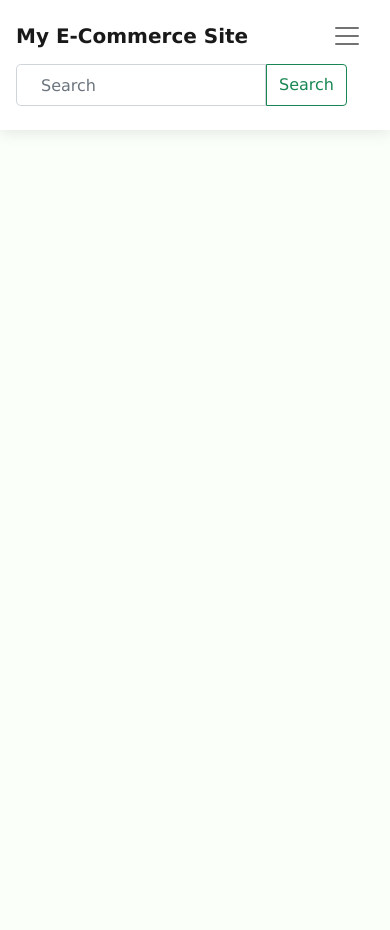
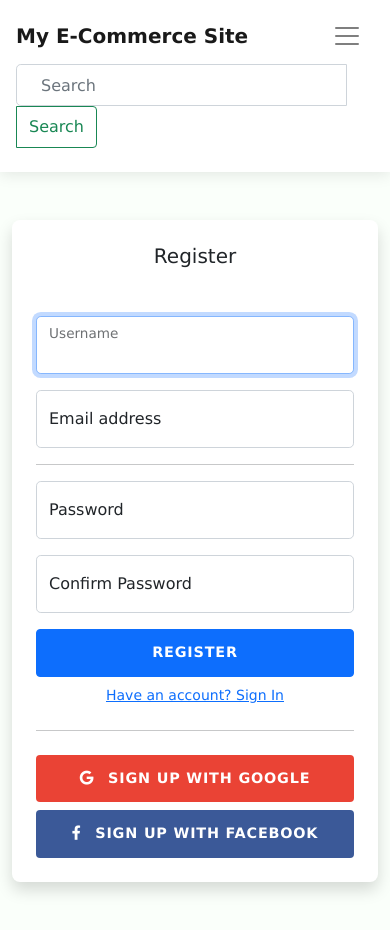
Before and after one commit to TEJA266/Project, a Vue app in the folder frontend/: page /userlogin in a window 390 px wide. Before the commit the page ends 844 px from the top, so only its background shows below. Built offline with nearby package versions, Linux system fonts and the light colour scheme.

Commit message:
Added products and products details

```diff
--- a/frontend/public/index.html
+++ b/frontend/public/index.html
@@ -5,6 +5,8 @@
     <meta http-equiv="X-UA-Compatible" content="IE=edge">
     <meta name="viewport" content="width=device-width,initial-scale=1.0">
     <link rel="icon" href="<%= BASE_URL %>favicon.ico">
+    <link rel="stylesheet" href="https://cdnjs.cloudflare.com/ajax/libs/font-awesome/5.15.1/css/all.min.css" integrity="sha512-+4zCK9k+qNFUR5X+cKL9EIR+ZOhtIloNl9GIKS57V1MyNsYpYcUrUeQc9vNfzsWfV28IaLL3i96P9sdNyeRssA==" crossorigin="anonymous" />
+    <link rel="stylesheet" href="https://stackpath.bootstrapcdn.com/bootstrap/4.5.2/css/bootstrap.min.css" integrity="sha384-JcKb8q3iqJ61gNV9KGb8thSsNjpSL0n8PARn9HuZOnIxN0hoP+VmmDGMN5t9UJ0Z" crossorigin="anonymous">
     <link rel="stylesheet" href="https://cdn.jsdelivr.net/npm/bootstrap@5.2.3/dist/css/bootstrap.min.css" integrity="sha384-rbsA2VBKQhggwzxH7pPCaAqO46MgnOM80zW1RWuH61DGLwZJEdK2Kadq2F9CUG65" crossorigin="anonymous">
     <script src="https://cdn.jsdelivr.net/npm/bootstrap@5.2.3/dist/js/bootstrap.min.js" integrity="sha384-cuYeSxntonz0PPNlHhBs68uyIAVpIIOZZ5JqeqvYYIcEL727kskC66kF92t6Xl2V" crossorigin="anonymous"></script>
     <title><%= htmlWebpackPlugin.options.title %></title>
--- a/frontend/src/components/NavBar.vue
+++ b/frontend/src/components/NavBar.vue
@@ -94,7 +94,7 @@
             aria-labelledby="navbarDropdown"
             :style="isDropdownOpen ? 'display: block; right: 0;' : ''"
           >
-            <router-link class="dropdown-item" to="/user-login"
+            <router-link class="dropdown-item" to="/userlogin"
               >User</router-link
             >
             <router-link class="dropdown-item" to="/merchant-login"
--- /dev/null
+++ b/frontend/src/components/ProductsListing.vue
@@ -0,0 +1,84 @@
+<template>
+  <div class="container">
+    <div
+      v-for="product in productsList"
+      :key="product.id"
+      class="inner"
+      @click="selectProducts(product)"
+    >
+      <img :src="product.images[0]" />
+      <h2>{{ product.title }}</h2>
+      <p>{{ product.description }}</p>
+      <p>{{ product.price }}</p>
+      <button class="button">Add to cart</button>
+      <button class="button">Buynow</button>
+    </div>
+  </div>
+</template>
+
+<script>
+import { mapActions, mapGetters } from "vuex";
+export default {
+  name: "ProductsListing",
+  emits: ["product-selected"],
+  computed: {
+    ...mapGetters(["getProductsList"]),
+  },
+  methods: {
+    ...mapActions(["getProductsListApi"]),
+    selectProducts(product) {
+      console.log("from product listing", product);
+      this.$emit("product-selected", product, "data");
+    },
+  },
+  created: function () {
+    this.$store.dispatch("getProductListApi", {
+      success: (res) => {
+        this.productsList = res.products;
+        console.log(this.productsList);
+      },
+    });
+  },
+  data() {
+    return {
+      productsList: [],
+    };
+  },
+};
+</script>
+
+<style scoped>
+.container {
+  display: flex;
+  flex-wrap: wrap;
+  margin: 3px;
+  justify-content: space-around;
+  /* background-color: bisque; */
+}
+img {
+  padding-top: 8px;
+  height: 250px;
+  width: 250px;
+  border-radius: 10px;
+}
+.inner {
+  /* border: 8px solid white; */
+  background-color: beige;
+  margin: 15px;
+  height: auto;
+  width: 20vw;
+  border-radius: 8px;
+}
+.button {
+  background-color: #4caf50;
+  border: none;
+  color: white;
+  padding: 15px 32px;
+  text-align: center;
+  text-decoration: none;
+  display: inline-block;
+  font-size: 16px;
+  margin: 4px 2px;
+  cursor: pointer;
+}
+</style>
--- a/frontend/src/router/index.js
+++ b/frontend/src/router/index.js
@@ -1,7 +1,8 @@
 import Vue from "vue";
 import VueRouter from "vue-router";
 import HomeView from "../views/HomeView.vue";
-import LogIn from "../views/LogIn.vue";
+import UserLogIn from "../views/UserLogIn.vue";
+import ProductsList from "../views/ProductsList.vue";
 
 Vue.use(VueRouter);
 
@@ -10,6 +11,17 @@ const routes = [
     path: "/",
     name: "home",
     component: HomeView,
+  },
+  {
+    path: "/products",
+    name: "productsList",
+    component: ProductsList,
+  },
+  {
+    path: "/products/:id",
+    name: "ProductsDisplay",
+    component: () =>
+      import(/* webpackChunkName: "about" */ "../views/ProductDetails.vue"),
   },
   {
     path: "/about",
@@ -21,9 +33,9 @@ const routes = [
       import(/* webpackChunkName: "about" */ "../views/AboutView.vue"),
   },
   {
-    path: "/login",
+    path: "/userlogin",
     name: "login",
-    component: LogIn,
+    component: UserLogIn,
   },
 ];
 
--- a/frontend/src/store/index.js
+++ b/frontend/src/store/index.js
@@ -2,11 +2,7 @@ import Vue from "vue";
 import Vuex from "vuex";
 
 Vue.use(Vuex);
-
+import productslisting from "./modules/productslisting";
 export default new Vuex.Store({
-  state: {},
-  getters: {},
-  mutations: {},
-  actions: {},
-  modules: {},
+  modules: { productslisting },
 });
--- /dev/null
+++ b/frontend/src/store/modules/productslisting.js
@@ -0,0 +1,23 @@
+export default {
+  state: {
+    productsList: [],
+  },
+  getters: {
+    getProductsList: (state) => state.productsList,
+  },
+  mutations: {
+    setProductsList: (state, value) => {
+      state.productsList = value;
+    },
+  },
+  actions: {
+    getProductListApi: ({ commit }, { success }) => {
+      fetch("https://dummyjson.com/products")
+        .then((response) => response.json())
+        .then((res) => {
+          commit("setProductsList", res);
+          success && success(res);
+        });
+    },
+  },
+};
--- a/frontend/src/views/LogIn.vue
+++ /dev/null
@@ -1,8 +0,0 @@
-<template>
-  <h1>In login Form</h1>
-</template>
-<script>
-export default {
-  name: "LogIn",
-};
-</script>
--- /dev/null
+++ b/frontend/src/views/ProductDetails.vue
@@ -0,0 +1,48 @@
+<template>
+  <div class="MyFirstView">
+    <h1>Product DETAILS Page</h1>
+    <img
+      :src="products[index - 1].images[0]"
+      style="height: 40vh; width: 30vh"
+    /><br />
+    {{ products[index - 1].title }}<br />
+    {{ products[index - 1].price }}<br />
+    {{ products[index - 1].brand }}<br />
+    {{ products[index - 1].category }}<br />
+    {{ products[index - 1].description }}<br />
+    <button>Add To Cart</button>
+    <button>Buy Now</button>
+  </div>
+</template>
+<script>
+import { mapActions, mapGetters } from "vuex";
+export default {
+  name: "ProductDetails",
+  computed: {
+    ...mapGetters(["getProductsList"]),
+  },
+  data() {
+    return {
+      products: [],
+      index: 0,
+    };
+  },
+  methods: {
+    ...mapActions(["getProductListApi"]),
+  },
+  mounted() {
+    console.log("params", this.$route.params);
+    this.index = this.$route.params.id;
+    console.log("query", this.$route.query);
+    console.log("from product Details page", this.products);
+  },
+  created: function () {
+    this.$store.dispatch("getProductListApi", {
+      success: (res) => {
+        this.products = res.products;
+        console.log(this.products);
+      },
+    });
+  },
+};
+</script>
--- /dev/null
+++ b/frontend/src/views/ProductsList.vue
@@ -0,0 +1,22 @@
+<template>
+  <products-listing @product-selected="productSelected"
+    >Our products</products-listing
+  >
+</template>
+
+<script>
+import ProductsListing from "@/components/ProductsListing.vue";
+export default {
+  components: { ProductsListing },
+  name: "ProductsList",
+  data() {
+    return {};
+  },
+  methods: {
+    productSelected(product, msg) {
+      console.log(product, msg);
+      this.$router.push(`/products/${product.id}`);
+    },
+  },
+};
+</script>
--- /dev/null
+++ b/frontend/src/views/UserLogIn.vue
@@ -0,0 +1,118 @@
+<template>
+  <div class="container">
+    <div class="row">
+      <div class="col-lg-10 col-xl-9 mx-auto">
+        <div
+          class="card flex-row my-5 border-0 shadow rounded-3 overflow-hidden"
+        >
+          <div class="card-img-left d-none d-md-flex">
+            <!-- Background image for card set in CSS! -->
+          </div>
+          <div class="card-body p-4 p-sm-5">
+            <h5 class="card-title text-center mb-5 fw-light fs-5">Register</h5>
+            <form>
+              <div class="form-floating mb-3">
+                <input
+                  type="text"
+                  class="form-control"
+                  id="floatingInputUsername"
+                  placeholder="myusername"
+                  required
+                  autofocus
+                />
+                <label for="floatingInputUsername">Username</label>
+              </div>
+              <div class="form-floating mb-3">
+                <input
+                  type="email"
+                  class="form-control"
+                  id="floatingInputEmail"
+                  placeholder="name@example.com"
+                />
+                <label for="floatingInputEmail">Email address</label>
+              </div>
+              <hr />
+              <div class="form-floating mb-3">
+                <input
+                  type="password"
+                  class="form-control"
+                  id="floatingPassword"
+                  placeholder="Password"
+                />
+                <label for="floatingPassword">Password</label>
+              </div>
+              <div class="form-floating mb-3">
+                <input
+                  type="password"
+                  class="form-control"
+                  id="floatingPasswordConfirm"
+                  placeholder="Confirm Password"
+                />
+                <label for="floatingPasswordConfirm">Confirm Password</label>
+              </div>
+              <div class="d-grid mb-2">
+                <button
+                  class="btn btn-lg btn-primary btn-login fw-bold text-uppercase"
+                  type="submit"
+                >
+                  Register
+                </button>
+              </div>
+              <a class="d-block text-center mt-2 small" href="#"
+                >Have an account? Sign In</a
+              >
+              <hr class="my-4" />
+              <div class="d-grid mb-2">
+                <button
+                  class="btn btn-lg btn-google btn-login fw-bold text-uppercase"
+                  type="submit"
+                >
+                  <i class="fab fa-google me-2"></i> Sign up with Google
+                </button>
+              </div>
+              <div class="d-grid">
+                <button
+                  class="btn btn-lg btn-facebook btn-login fw-bold text-uppercase"
+                  type="submit"
+                >
+                  <i class="fab fa-facebook-f me-2"></i> Sign up with Facebook
+                </button>
+              </div>
+            </form>
+          </div>
+        </div>
+      </div>
+    </div>
+  </div>
+</template>
+
+<style scoped>
+body {
+  background: #007bff;
+  background: linear-gradient(to right, #0062e6, #33aeff);
+}
+
+.card-img-left {
+  width: 45%;
+  /* Link to your background image using in the property below! */
+  background: scroll center
+    url("https://bootstrapious.com/i/snippets/sn-registeration/illustration.svg");
+  background-size: cover;
+}
+
+.btn-login {
+  font-size: 0.9rem;
+  letter-spacing: 0.05rem;
+  padding: 0.75rem 1rem;
+}
+
+.btn-google {
+  color: white !important;
+  background-color: #ea4335;
+}
+
+.btn-facebook {
+  color: white !important;
+  background-color: #3b5998;
+}
+</style>
```
Also changed, not shown: 1 other file (tests, documents, lock files or other folders).
